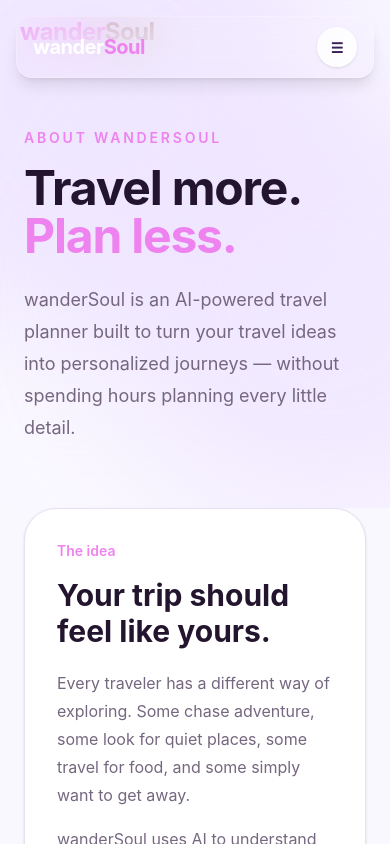
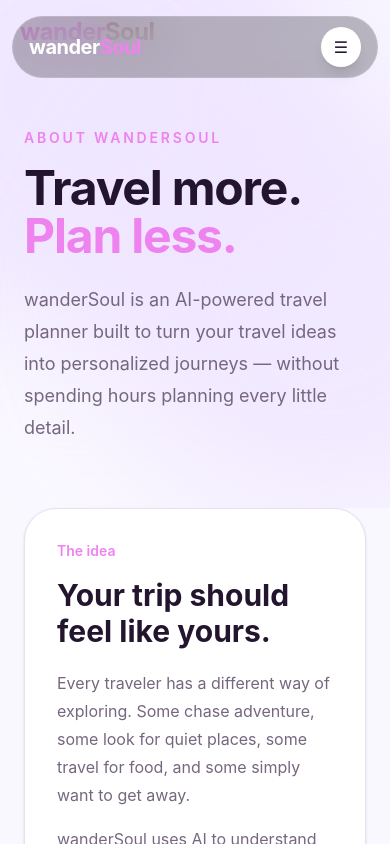
Before and after one commit to anupam-anand-ojha/wanderSoul-ai-frontend, a React (Vite) app: page /about in a window 390 px wide. Shown: the top 844 px of the page. Built offline with nearby package versions, Linux system fonts and the light colour scheme.

Commit message:
style: enhance mobile nav with glass effect

```diff
--- a/src/components/Navbar.jsx
+++ b/src/components/Navbar.jsx
@@ -54,9 +54,8 @@ const Navbar = () => {
         </Link>
 
         {/* Mobile Navbar */}
-        <div className="absolute left-4 right-4 top-4 z-50 lg:hidden">
-          <div className="flex items-center justify-between rounded-2xl border border-white/20 bg-white/10 px-4 py-2.5 shadow-lg backdrop-blur-xl">
-            {/* Logo */}
+        <div className="absolute left-3 right-3 top-4 z-50 lg:hidden">
+          <div className="flex items-center justify-between rounded-full border border-white/15 bg-black/25 px-4 py-2.5 backdrop-blur-xl">
             <Link
               to="/"
               className="text-xl font-bold tracking-tight text-white"
@@ -64,24 +63,23 @@ const Navbar = () => {
               wander<span className="text-[#EE82EE]">Soul</span>
             </Link>
 
-            {/* Mobile Menu */}
             <div className="dropdown dropdown-end">
               <button
                 tabIndex={0}
-                className="btn btn-circle h-10 min-h-10 w-10 border border-white/20 bg-white/80 text-[#3b2057] shadow-sm backdrop-blur-md hover:bg-white"
+                className="flex h-10 w-10 items-center justify-center rounded-full bg-white text-[#24152f] shadow-lg"
               >
                 ☰
               </button>
 
               <ul
                 tabIndex={0}
-                className="menu dropdown-content mt-3 w-52 rounded-2xl border border-white/20 bg-white/95 p-3 text-[#3b2057] shadow-xl backdrop-blur-xl"
+                className="menu dropdown-content mt-3 w-52 rounded-2xl border border-white/20 bg-black/80 p-3 text-white shadow-2xl backdrop-blur-2xl"
               >
                 {navItems.map((item) => (
                   <li key={item.path}>
                     <Link
                       to={item.path}
-                      className="rounded-xl hover:bg-[#f3eaff] hover:text-[#7c3aed]"
+                      className="rounded-xl hover:bg-white/10 hover:text-[#EE82EE]"
                     >
                       {item.name}
                     </Link>
@@ -91,7 +89,7 @@ const Navbar = () => {
                 <li className="mt-2">
                   <Link
                     to="/plan"
-                    className="rounded-xl bg-[#EE82EE] text-center font-semibold text-white hover:bg-[#d96ed9]"
+                    className="rounded-xl bg-gradient-to-r from-[#800080] to-[#EE82EE] text-center font-semibold text-white"
                   >
                     Plan a Trip ↗
                   </Link>
```
